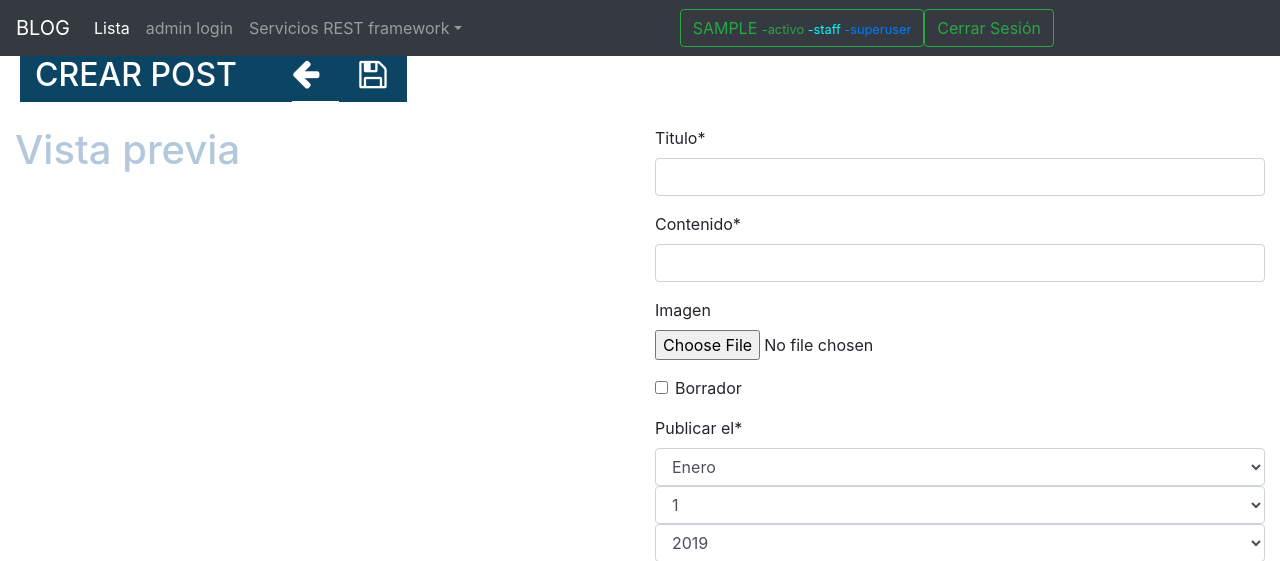
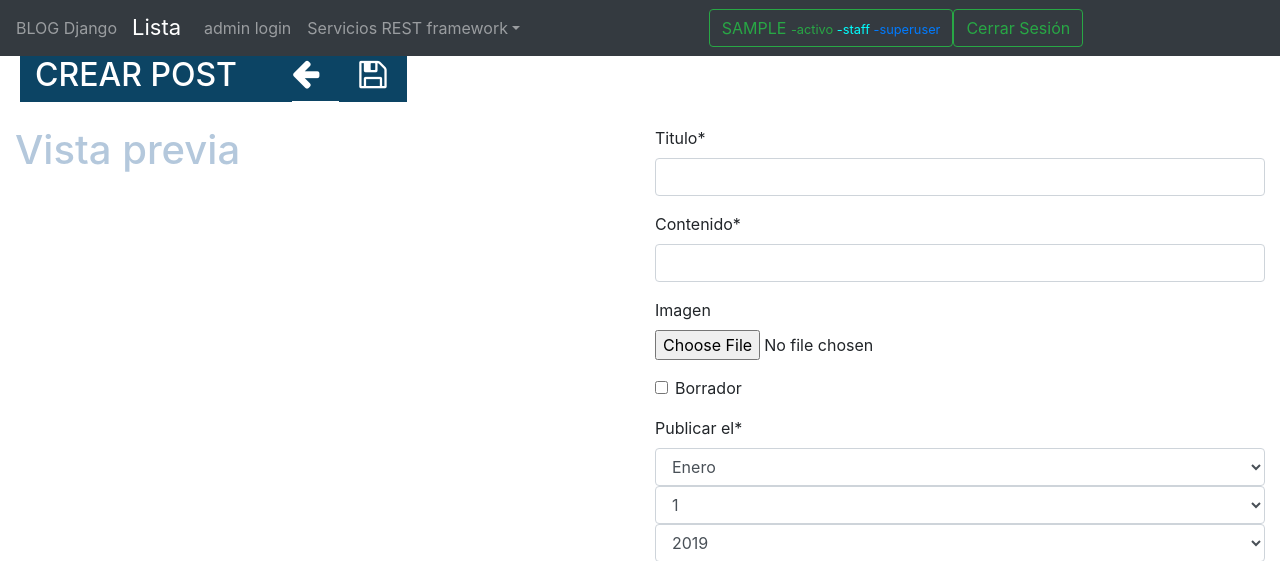
Before and after one commit to carlosnp/blogdjango, a Django app: page /create/ in a window 1280 px wide. Shown: the top 561 px of the page. Run offline with Django 3.2, Linux system fonts and the light colour scheme; the visitor is signed in with stand-in values (Sample User, id 1); some libraries are stand-ins or nearby versions.

Commit message:
cambios en la navbar

```diff
--- a/templates/navbar.html
+++ b/templates/navbar.html
@@ -1,5 +1,5 @@
 <nav class="navbar navbar-expand-md navbar-dark fixed-top bg-dark">
-    <a class="navbar-brand" href="#">BLOG</a>
+    <span class="navbar-text" href="#">BLOG Django</span>
     <button class="navbar-toggler" type="button" data-toggle="collapse" data-target="#navbarsExampleDefault" aria-controls="navbarsExampleDefault" aria-expanded="false" aria-label="Toggle navigation">
     <span class="navbar-toggler-icon"></span>
     </button>
@@ -7,7 +7,7 @@
     <div class="collapse navbar-collapse" id="navbarsExampleDefault">
         <ul class="navbar-nav mr-auto">
             <li class="nav-item active">
-                <a class="nav-link" href="{% url 'posts:list' %}">Lista</a>
+                <a class="nav-link" style="padding: 9px 15px;line-height: 20px;font-size: 22px;" href="{% url 'posts:list' %}">Lista</a>
             </li>
             {% if request.user.is_staff %}
             <li class="nav-item">
```
